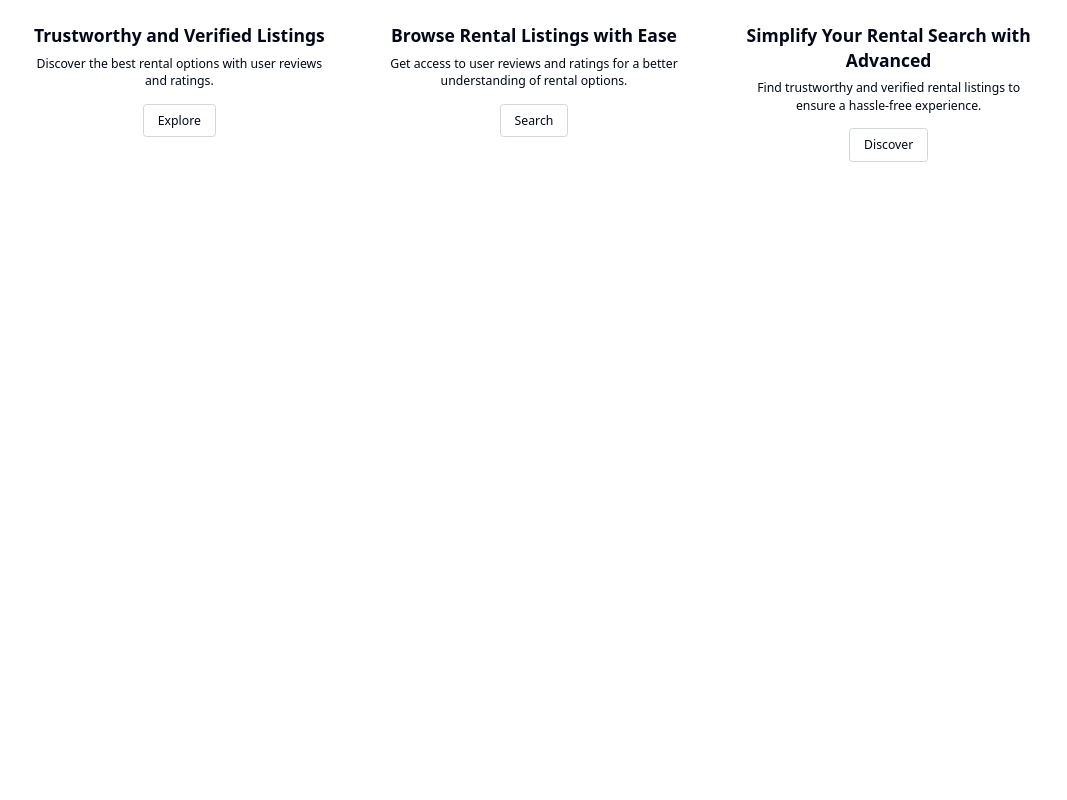
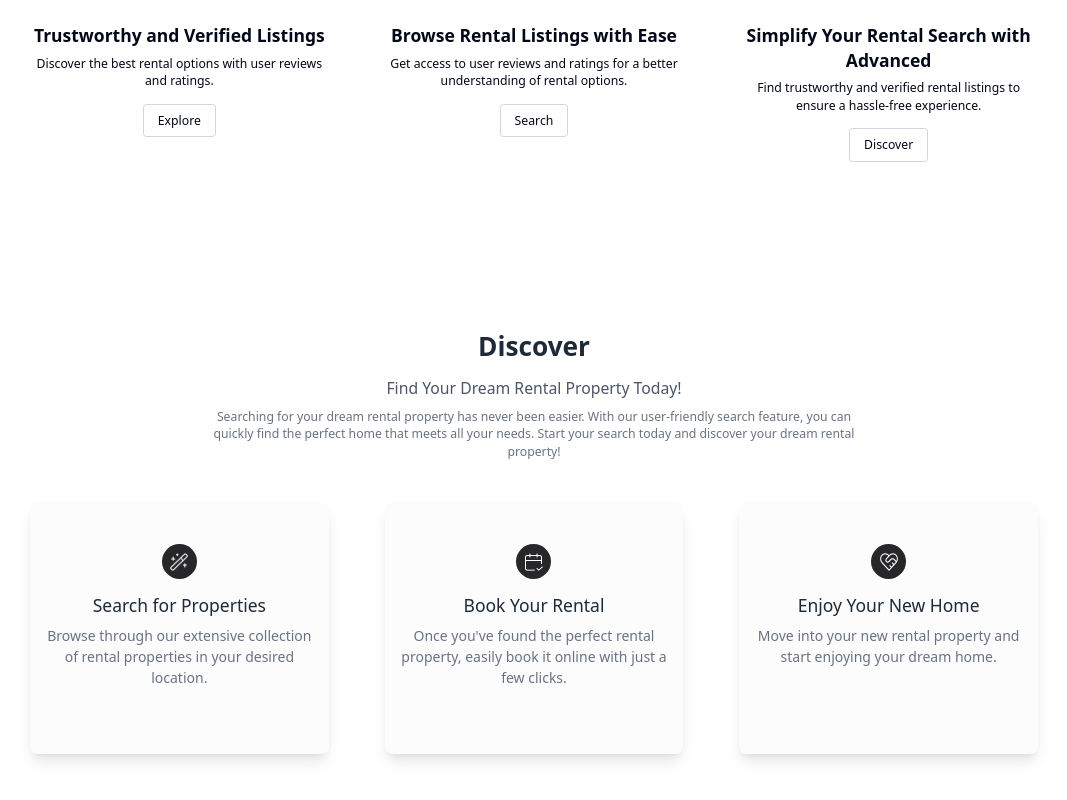
Before and after one commit to anqi-guo/real-estate-website, a Next.js app in the folder client/: page /landing in a window 1280 px wide. Shown: the part 1200-2000 px from the top of the page, without its empty margins (106-1173 px from the left). Before the commit the page ends 1446 px from the top, so only its background shows below. Built offline with nearby package versions, Linux system fonts and the light colour scheme; no server answers.

Commit message:
completed the discover section layout

```diff
--- /dev/null
+++ b/client/src/app/(nondashboard)/landing/DiscoverSection.tsx
@@ -0,0 +1,107 @@
+"use client";
+
+import React from "react";
+import { motion } from "framer-motion";
+import Image from "next/image";
+
+const containerVariants = {
+  hidden: {
+    opacity: 0,
+  },
+  visible: {
+    opacity: 1,
+    transition: {
+      staggerChildren: 0.2,
+    },
+  },
+};
+const itemVariants = {
+  hidden: {
+    opacity: 0,
+    y: 20,
+  },
+  visible: {
+    opacity: 1,
+    y: 0,
+  },
+};
+const DiscoverSection = () => {
+  return (
+    <motion.div
+      initial="hidden"
+      whileInView="visible"
+      viewport={{ once: true, amount: 0.8 }}
+      variants={containerVariants}
+      className="py-12 bg-white mb-16"
+    >
+      <div className="max-w-6xl xl:max-w-7xl mx-auto px-6 sm:px-12 lg:px-12 xl:px-16">
+        <motion.div variants={itemVariants} className="my-12 text-center">
+          <h2 className="text-3xl font-semibold leading-tight text-gray-800">
+            Discover
+          </h2>
+          <p className="mt-4 text-lg text-gray-600">
+            Find Your Dream Rental Property Today!
+          </p>
+          <p className="mt-2 text-gray-500 max-w-3xl mx-auto">
+            Searching for your dream rental property has never been easier. With
+            our user-friendly search feature, you can quickly find the perfect
+            home that meets all your needs. Start your search today and discover
+            your dream rental property!
+          </p>
+        </motion.div>
+        <div className="grid grid-cols-1 md:grid-cols-3 gap-8 lg:gap-12 xl:gap-16 text-center">
+          {[
+            {
+              imageSrc: "/landing-icon-wand.png",
+              title: "Search for Properties",
+              description:
+                "Browse through our extensive collection of rental properties in your desired location.",
+            },
+            {
+              imageSrc: "/landing-icon-calendar.png",
+              title: "Book Your Rental",
+              description:
+                "Once you've found the perfect rental property, easily book it online with just a few clicks.",
+            },
+            {
+              imageSrc: "/landing-icon-heart.png",
+              title: "Enjoy Your New Home",
+              description:
+                "Move into your new rental property and start enjoying your dream home.",
+            },
+          ].map((card, index) => (
+            <motion.div key={index} variants={itemVariants}>
+              <DiscoverCard {...card} />
+            </motion.div>
+          ))}
+        </div>
+      </div>
+    </motion.div>
+  );
+};
+
+const DiscoverCard = ({
+  imageSrc,
+  title,
+  description,
+}: {
+  imageSrc: string;
+  title: string;
+  description: string;
+}) => (
+  <div className="px-4 py-12 shadow-lg rounded-lg bg-primary-50 md:h-72">
+    <div className="bg-primary-700 p-[0.6rem] rounded-full mb-4 h-10 w-10 mx-auto">
+      <Image
+        src={imageSrc}
+        alt={title}
+        width={30}
+        height={30}
+        className="h-full w-full"
+      />
+    </div>
+    <h3 className="mt-4 text-xl font-medium text-gray-800">{title}</h3>
+    <p className="mt-2 text-base text-gray-500">{description}</p>
+  </div>
+);
+
+export default DiscoverSection;
--- a/client/src/app/(nondashboard)/landing/page.tsx
+++ b/client/src/app/(nondashboard)/landing/page.tsx
@@ -1,12 +1,14 @@
 import React from "react";
 import HeroSection from "./HeroSection";
 import FeaturesSection from "./FeaturesSection";
+import DiscoverSection from "./DiscoverSection";
 
 const Landing = () => {
   return (
     <div>
       <HeroSection />
       <FeaturesSection />
+      <DiscoverSection />
     </div>
   );
 };
```
